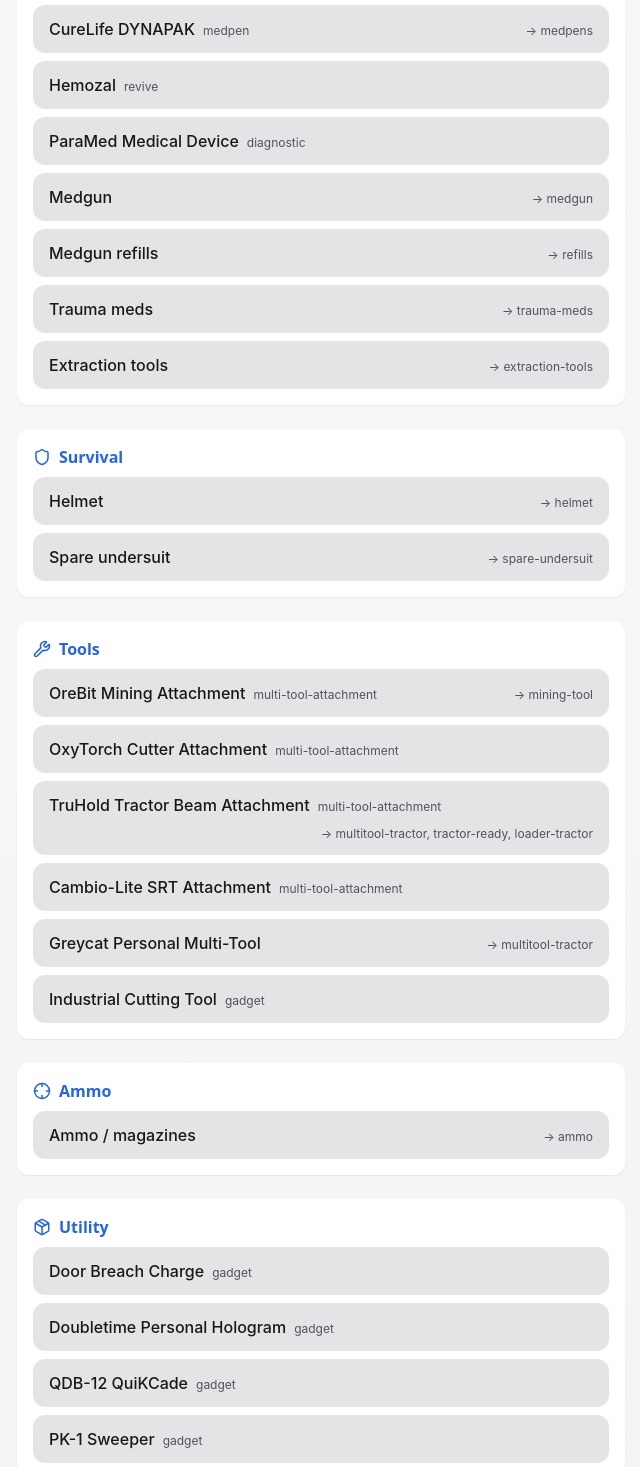
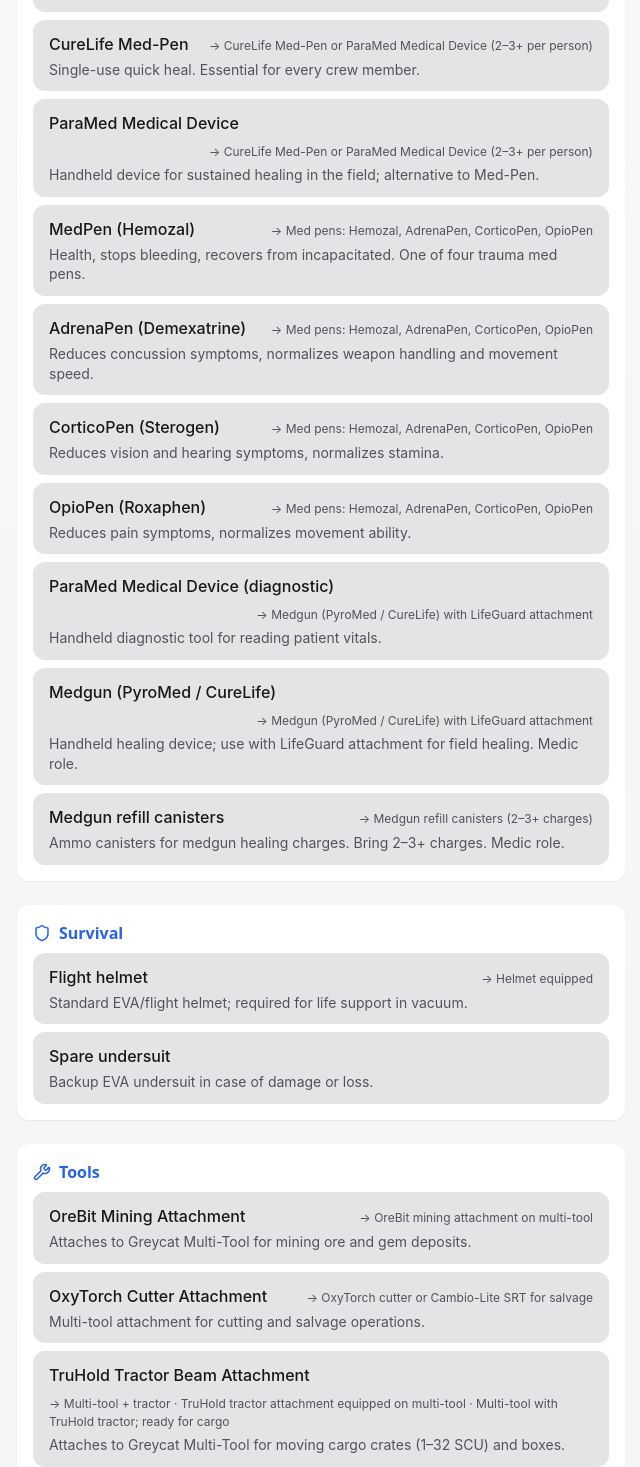
Before and after one commit to hugsndnugs/I-Swear-I-Packed-It, a React (Vite) app: page /equipment in a window 1280 px wide. Shown: the part 332-1799 px from the top of the page, without its empty margins (319-959 px from the left). Built offline with nearby package versions, Linux system fonts and the light colour scheme.

Commit message:
more overhauling

```diff
--- a/src/data/equipment.ts
+++ b/src/data/equipment.ts
@@ -14,6 +14,8 @@
   name: string
   category: EquipmentCategory
   subCategory?: string
+  /** Short in-world or gameplay clarification. Optional. */
+  description?: string
   roles?: CrewRole[]
   taskIds?: string[]
 }
@@ -28,34 +30,44 @@
   armor: 'Armor',
 }
 
-/** Canonical equipment catalog (multi-tool attachments, medical, gadgets). */
+/** Human-readable labels for subcategories. */
+export const SUB_CATEGORY_LABELS: Record<string, string> = {
+  'multi-tool-attachment': 'Multi-tool attachment',
+  medpen: 'Med pen',
+  diagnostic: 'Diagnostic',
+  revive: 'Revive',
+  gadget: 'Gadget',
+}
+
+/** Star Citizen equipment catalog (multi-tool attachments, medical, survival, gadgets). */
 export const equipmentCatalog: EquipmentItem[] = [
   // Multi-tool attachments (Greycat)
   {
     id: 'orebit-mining',
     name: 'OreBit Mining Attachment',
     category: 'tools',
-    subCategory: 'multi-tool-attachment',
+    description: 'Attaches to Greycat Multi-Tool for mining ore and gem deposits.',
     taskIds: ['mining-tool'],
   },
   {
     id: 'oxytorch-cutter',
     name: 'OxyTorch Cutter Attachment',
     category: 'tools',
-    subCategory: 'multi-tool-attachment',
+    description: 'Multi-tool attachment for cutting and salvage operations.',
+    taskIds: ['salvage-tool'],
   },
   {
     id: 'truhold-tractor',
     name: 'TruHold Tractor Beam Attachment',
     category: 'tools',
-    subCategory: 'multi-tool-attachment',
+    description: 'Attaches to Greycat Multi-Tool for moving cargo crates (1–32 SCU) and boxes.',
     taskIds: ['multitool-tractor', 'tractor-ready', 'loader-tractor'],
   },
   {
     id: 'lifeguard-medical',
     name: 'LifeGuard Medical Attachment',
     category: 'medical',
-    subCategory: 'multi-tool-attachment',
+    description: 'Multi-tool attachment for field healing. Medic role.',
     roles: ['medic'],
     taskIds: ['medgun'],
   },
@@ -63,125 +75,111 @@
     id: 'cambio-lite-srt',
     name: 'Cambio-Lite SRT Attachment',
     category: 'tools',
-    subCategory: 'multi-tool-attachment',
+    description: 'Specialized multi-tool attachment for repair and salvage.',
+    taskIds: ['salvage-tool'],
   },
   // Medical
   {
     id: 'medpen',
     name: 'CureLife Med-Pen',
     category: 'medical',
-    subCategory: 'medpen',
+    description: 'Single-use quick heal. Essential for every crew member.',
     taskIds: ['medpens'],
   },
   {
     id: 'dynapak',
-    name: 'CureLife DYNAPAK',
+    name: 'ParaMed Medical Device',
     category: 'medical',
-    subCategory: 'medpen',
+    description: 'Handheld device for sustained healing in the field; alternative to Med-Pen.',
     taskIds: ['medpens'],
   },
   {
     id: 'hemozal',
-    name: 'Hemozal',
+    name: 'MedPen (Hemozal)',
     category: 'medical',
-    subCategory: 'revive',
+    description: 'Health, stops bleeding, recovers from incapacitated. One of four trauma med pens.',
+    taskIds: ['trauma-meds'],
+  },
+  {
+    id: 'adrenapen',
+    name: 'AdrenaPen (Demexatrine)',
+    category: 'medical',
+    description: 'Reduces concussion symptoms, normalizes weapon handling and movement speed.',
+    taskIds: ['trauma-meds'],
+  },
+  {
+    id: 'corticopen',
+    name: 'CorticoPen (Sterogen)',
+    category: 'medical',
+    description: 'Reduces vision and hearing symptoms, normalizes stamina.',
+    taskIds: ['trauma-meds'],
+  },
+  {
+    id: 'opiopen',
+    name: 'OpioPen (Roxaphen)',
+    category: 'medical',
+    description: 'Reduces pain symptoms, normalizes movement ability.',
+    taskIds: ['trauma-meds'],
   },
   {
     id: 'paramed-device',
-    name: 'ParaMed Medical Device',
+    name: 'ParaMed Medical Device (diagnostic)',
     category: 'medical',
-    subCategory: 'diagnostic',
+    description: 'Handheld diagnostic tool for reading patient vitals.',
+    taskIds: ['medgun'],
   },
   {
     id: 'medgun',
-    name: 'Medgun',
+    name: 'Medgun (PyroMed / CureLife)',
     category: 'medical',
+    description: 'Handheld healing device; use with LifeGuard attachment for field healing. Medic role.',
     roles: ['medic'],
     taskIds: ['medgun'],
   },
   {
     id: 'medgun-refills',
-    name: 'Medgun refills',
+    name: 'Medgun refill canisters',
     category: 'medical',
+    description: 'Ammo canisters for medgun healing charges. Bring 2–3+ charges. Medic role.',
     roles: ['medic'],
     taskIds: ['refills'],
-  },
-  {
-    id: 'trauma-meds',
-    name: 'Trauma meds',
-    category: 'medical',
-    roles: ['medic'],
-    taskIds: ['trauma-meds'],
-  },
-  {
-    id: 'extraction-tools',
-    name: 'Extraction tools',
-    category: 'medical',
-    roles: ['medic'],
-    taskIds: ['extraction-tools'],
   },
   // Survival
   {
     id: 'helmet',
-    name: 'Helmet',
+    name: 'Flight helmet',
     category: 'survival',
+    description: 'Standard EVA/flight helmet; required for life support in vacuum.',
     taskIds: ['helmet'],
   },
   {
     id: 'spare-undersuit',
     name: 'Spare undersuit',
     category: 'survival',
-    taskIds: ['spare-undersuit'],
+    description: 'Backup EVA undersuit in case of damage or loss.',
   },
   // Tools (general)
   {
     id: 'personal-multitool',
     name: 'Greycat Personal Multi-Tool',
     category: 'tools',
+    description: 'Base multi-tool; use with tractor, mining, or cutting attachments.',
     taskIds: ['multitool-tractor'],
   },
-  {
-    id: 'industrial-cutting-tool',
-    name: 'Industrial Cutting Tool',
-    category: 'tools',
-    subCategory: 'gadget',
-  },
   // Gadgets (utility)
-  {
-    id: 'door-breach-charge',
-    name: 'Door Breach Charge',
-    category: 'utility',
-    subCategory: 'gadget',
-  },
-  {
-    id: 'doubletime-hologram',
-    name: 'Doubletime Personal Hologram',
-    category: 'utility',
-    subCategory: 'gadget',
-  },
-  {
-    id: 'qdb-12-shield',
-    name: 'QDB-12 QuiKCade',
-    category: 'utility',
-    subCategory: 'gadget',
-  },
-  {
-    id: 'pk-1-sweeper',
-    name: 'PK-1 Sweeper',
-    category: 'utility',
-    subCategory: 'gadget',
-  },
   {
     id: 'xdl-rangefinder',
     name: 'XDL Monocular Rangefinder',
     category: 'utility',
-    subCategory: 'gadget',
+    description: 'Rangefinding monocular for distance and targeting.',
+    taskIds: ['Gadget'],
   },
   // Ammo
   {
     id: 'ammo-magazines',
-    name: 'Ammo / magazines',
+    name: 'Ammo and magazines',
     category: 'ammo',
+    description: 'FPS weapon magazines; match weapon type. Ship weapon ammo as needed.',
     taskIds: ['ammo'],
   },
 ]
--- a/src/data/loadouts.ts
+++ b/src/data/loadouts.ts
@@ -16,35 +16,58 @@
 
 const loadoutByRole: Record<CrewRole, LoadoutItem[]> = {
   pilot: [
-    { id: 'pilot-helmet', label: 'Helmet', category: 'survival' },
-    { id: 'pilot-medpens', label: 'Medpens / basic meds', category: 'medical' },
-    { id: 'pilot-multitool', label: 'Multi-tool + tractor', category: 'tools' },
-    { id: 'pilot-ammo', label: 'Ammo / magazines', category: 'ammo' }
+    { id: 'pilot-helmet', label: 'Flight helmet', category: 'survival' },
+    {
+      id: 'pilot-medpens',
+      label: 'CureLife Med-Pen or ParaMed Medical Device (2–3+ per person)',
+      category: 'medical'
+    },
+    { id: 'pilot-multitool', label: 'Multi-tool with TruHold tractor', category: 'tools' },
+    { id: 'pilot-ammo', label: 'Ammo and magazines for FPS weapons; match weapon type', category: 'ammo' }
   ],
   gunner: [
-    { id: 'gunner-helmet', label: 'Helmet', category: 'survival' },
-    { id: 'gunner-medpens', label: 'Medpens', category: 'medical' },
-    { id: 'gunner-ammo', label: 'Ammo / magazines', category: 'ammo' },
-    { id: 'gunner-weapons', label: 'Weapons / sidearm', category: 'tools' }
+    { id: 'gunner-helmet', label: 'Flight helmet', category: 'survival' },
+    {
+      id: 'gunner-medpens',
+      label: 'CureLife Med-Pen or ParaMed Medical Device (2–3+ per person)',
+      category: 'medical'
+    },
+    { id: 'gunner-ammo', label: 'Ammo and magazines for FPS weapons; match weapon type', category: 'ammo' },
+    { id: 'gunner-weapons', label: 'Weapons and turret loadout; ammo topped', category: 'tools' }
   ],
   medic: [
-    { id: 'medic-helmet', label: 'Helmet', category: 'survival' },
-    { id: 'medic-medgun', label: 'Medgun', category: 'medical' },
-    { id: 'medic-refills', label: 'Refills', category: 'medical' },
-    { id: 'medic-trauma', label: 'Trauma meds', category: 'medical' },
-    { id: 'medic-extraction', label: 'Extraction tools', category: 'medical' },
-    { id: 'medic-multitool', label: 'Multi-tool', category: 'tools' }
+    { id: 'medic-helmet', label: 'Flight helmet', category: 'survival' },
+    {
+      id: 'medic-medgun',
+      label: 'Medgun (PyroMed / CureLife) with LifeGuard attachment',
+      category: 'medical'
+    },
+    { id: 'medic-refills', label: 'Medgun refill canisters (2–3+ charges)', category: 'medical' },
+    {
+      id: 'medic-trauma',
+      label: 'Med pens: Hemozal, AdrenaPen, CorticoPen, OpioPen',
+      category: 'medical'
+    },
+    { id: 'medic-multitool', label: 'Greycat Multi-Tool', category: 'tools' }
   ],
   escort: [
-    { id: 'escort-helmet', label: 'Helmet', category: 'survival' },
-    { id: 'escort-medpens', label: 'Medpens', category: 'medical' },
-    { id: 'escort-ammo', label: 'Ammo / magazines', category: 'ammo' },
-    { id: 'escort-weapons', label: 'Weapons', category: 'tools' }
+    { id: 'escort-helmet', label: 'Flight helmet', category: 'survival' },
+    {
+      id: 'escort-medpens',
+      label: 'CureLife Med-Pen or ParaMed Medical Device (2–3+ per person)',
+      category: 'medical'
+    },
+    { id: 'escort-ammo', label: 'Ammo and magazines for FPS weapons; match weapon type', category: 'ammo' },
+    { id: 'escort-weapons', label: 'Weapons, ammo, medpens, helmet; combat loadout', category: 'tools' }
   ],
   loader: [
-    { id: 'loader-helmet', label: 'Helmet', category: 'survival' },
-    { id: 'loader-medpens', label: 'Medpens', category: 'medical' },
-    { id: 'loader-tractor', label: 'Multi-tool + tractor', category: 'tools' }
+    { id: 'loader-helmet', label: 'Flight helmet', category: 'survival' },
+    {
+      id: 'loader-medpens',
+      label: 'CureLife Med-Pen or ParaMed Medical Device (2–3+ per person)',
+      category: 'medical'
+    },
+    { id: 'loader-tractor', label: 'Multi-tool with TruHold tractor; ready for cargo', category: 'tools' }
   ]
 }
 
--- a/src/data/tasks.ts
+++ b/src/data/tasks.ts
@@ -1,6 +1,13 @@
 import type { CrewRole } from './contexts'
 
-export type TaskSection = 'critical' | 'flight' | 'tools' | 'cargo' | 'medical' | 'crew'
+export type TaskSection =
+  | 'ship-readiness'
+  | 'critical'
+  | 'flight'
+  | 'tools'
+  | 'cargo'
+  | 'medical'
+  | 'crew'
 
 export interface TaskDefinition {
   id: string
@@ -10,9 +17,18 @@
   tags?: string[]
 }
 
-const SECTION_ORDER: TaskSection[] = ['critical', 'flight', 'tools', 'cargo', 'medical', 'crew']
+const SECTION_ORDER: TaskSection[] = [
+  'ship-readiness',
+  'critical',
+  'flight',
+  'tools',
+  'cargo',
+  'medical',
+  'crew'
+]
 
 export const SECTION_LABELS: Record<TaskSection, string> = {
+  'ship-readiness': 'Ship readiness',
   critical: 'Critical',
   flight: 'Flight',
   tools: 'Tools',
@@ -24,34 +40,94 @@
 export const SECTION_ORDER_LIST = SECTION_ORDER
 
 export const tasks: TaskDefinition[] = [
+  // Ship readiness (always included)
+  {
+    id: 'insurance-status',
+    label: 'Insurance valid; check expiry if needed',
+    section: 'ship-readiness'
+  },
+  {
+    id: 'claim-timer',
+    label: 'Ship retrieved or claim timer OK; expedite if needed',
+    section: 'ship-readiness'
+  },
   // Critical (always included)
   { id: 'helmet', label: 'Helmet equipped', section: 'critical' },
-  { id: 'medpens', label: 'Medpens / basic meds', section: 'critical' },
+  {
+    id: 'medpens',
+    label: 'CureLife Med-Pen or ParaMed Medical Device (2–3+ per person)',
+    section: 'critical'
+  },
   { id: 'multitool-tractor', label: 'Multi-tool + tractor', section: 'critical' },
-  { id: 'ammo', label: 'Ammo / magazines', section: 'critical' },
-  { id: 'spare-undersuit', label: 'Spare undersuit (optional)', section: 'critical' },
+  {
+    id: 'ammo',
+    label: 'Ammo and magazines for FPS weapons; match weapon type',
+    section: 'critical'
+  },
   // Flight
   { id: 'quantum-fuel', label: 'Quantum fuel check', section: 'flight' },
-  { id: 'insurance', label: 'Insurance / claim timer check', section: 'flight' },
   { id: 'spawn', label: 'Set spawn / imprint', section: 'flight' },
   { id: 'route', label: 'Route confirmed', section: 'flight' },
   // Tools
-  { id: 'tractor-ready', label: 'Tractor ready', section: 'tools' },
-  { id: 'mining-tool', label: 'Mining tool / attachment', section: 'tools', tags: ['mining'] },
-  { id: 'salvage-tool', label: 'Salvage tool / attachment', section: 'tools', tags: ['salvage'] },
+  {
+    id: 'tractor-ready',
+    label: 'TruHold tractor attachment equipped on multi-tool',
+    section: 'tools'
+  },
+  {
+    id: 'mining-tool',
+    label: 'OreBit mining attachment on multi-tool',
+    section: 'tools',
+    tags: ['mining']
+  },
+  {
+    id: 'salvage-tool',
+    label: 'OxyTorch cutter or Cambio-Lite SRT for salvage',
+    section: 'tools',
+    tags: ['salvage']
+  },
   // Cargo
-  { id: 'boxes', label: 'Boxes accounted for', section: 'cargo' },
+  { id: 'boxes', label: 'Cargo crates (1–32 SCU); count and stow', section: 'cargo' },
   { id: 'destination', label: 'Destination confirmed', section: 'cargo' },
   { id: 'landing-zone', label: 'Landing zone reviewed', section: 'cargo' },
   // Medical
-  { id: 'medgun', label: 'Medgun equipped', section: 'medical', roles: ['medic'] },
-  { id: 'refills', label: 'Refills loaded', section: 'medical', roles: ['medic'] },
-  { id: 'trauma-meds', label: 'Trauma meds stocked', section: 'medical', roles: ['medic'] },
-  { id: 'extraction-tools', label: 'Extraction tools ready', section: 'medical', roles: ['medic'] },
+  {
+    id: 'medgun',
+    label: 'Medgun (PyroMed / CureLife) with LifeGuard attachment',
+    section: 'medical',
+    roles: ['medic']
+  },
+  {
+    id: 'refills',
+    label: 'Medgun refill canisters (2–3+ charges)',
+    section: 'medical',
+    roles: ['medic']
+  },
+  {
+    id: 'trauma-meds',
+    label: 'Med pens: Hemozal, AdrenaPen, CorticoPen, OpioPen',
+    section: 'medical',
+    roles: ['medic']
+  },
   // Crew
   { id: 'crew-comms', label: 'Crew comms check', section: 'crew' },
   { id: 'crew-roles', label: 'Roles assigned', section: 'crew' },
-  { id: 'gunner-weapons', label: 'Weapons / turret ready', section: 'crew', roles: ['gunner'] },
-  { id: 'escort-kit', label: 'Escort kit ready', section: 'crew', roles: ['escort'] },
-  { id: 'loader-tractor', label: 'Loader tractor ready', section: 'crew', roles: ['loader'] }
+  {
+    id: 'gunner-weapons',
+    label: 'Weapons and turret loadout; ammo topped',
+    section: 'crew',
+    roles: ['gunner']
+  },
+  {
+    id: 'escort-kit',
+    label: 'Weapons, ammo, medpens, helmet; combat loadout',
+    section: 'crew',
+    roles: ['escort']
+  },
+  {
+    id: 'loader-tractor',
+    label: 'Multi-tool with TruHold tractor; ready for cargo',
+    section: 'crew',
+    roles: ['loader']
+  }
 ]
--- a/src/lib/generateChecklist.ts
+++ b/src/lib/generateChecklist.ts
@@ -22,7 +22,7 @@
 }
 
 function sectionsForOperation(op: OperationType): TaskSection[] {
-  const always: TaskSection[] = ['critical', 'flight']
+  const always: TaskSection[] = ['ship-readiness', 'critical', 'flight']
   switch (op) {
     case 'cargo-run':
       return [...always, 'tools', 'cargo', 'crew']
--- a/src/screens/Checklist.tsx
+++ b/src/screens/Checklist.tsx
@@ -2,7 +2,6 @@
 import { useNavigate, useLocation } from 'react-router-dom'
 import { CheckCheck, ChevronRight } from 'lucide-react'
 import type { ChecklistSection, ChecklistTask } from '../lib/generateChecklist'
-import CollapsibleSection from '../components/CollapsibleSection'
 import ProgressBar from '../components/ProgressBar'
 import {
   savePreset,
@@ -37,11 +36,42 @@
     return new Set(valid)
   })
 
+  const [activeSectionIndex, setActiveSectionIndex] = useState(0)
+  const [saveName, setSaveName] = useState('')
+  const [showSave, setShowSave] = useState(false)
+  const [exportCopied, setExportCopied] = useState(false)
+  const [showQr, setShowQr] = useState(false)
+  const [qrDataUrl, setQrDataUrl] = useState<string | null>(null)
+  const savePresetButtonRef = useRef<HTMLButtonElement>(null)
+  const modalRef = useRef<HTMLDivElement>(null)
+  const runRecordRef = useRef<{ completed: Set<string>; allTaskIds: string[] } | null>(null)
+  const tabListRef = useRef<HTMLDivElement>(null)
+  const tabRefsRef = useRef<(HTMLButtonElement | null)[]>([])
+
   useEffect(() => {
     if (!checklist) {
       navigate('/', { replace: true })
     }
   }, [checklist, navigate])
+
+  useEffect(() => {
+    if (checklist) setActiveSectionIndex(0)
+  }, [checklist])
+
+  useEffect(() => {
+    if (!checklist || checklist.sections.length === 0) return
+    const section = checklist.sections[activeSectionIndex]
+    if (!section) return
+    const taskIds = section.tasks.map((t) => t.id)
+    const allDoneInSection = taskIds.length > 0 && taskIds.every((id) => completed.has(id))
+    if (allDoneInSection && activeSectionIndex < checklist.sections.length - 1) {
+      const nextIndex = Math.min(activeSectionIndex + 1, checklist.sections.length - 1)
+      setActiveSectionIndex(nextIndex)
+      queueMicrotask(() => {
+        tabRefsRef.current[nextIndex]?.scrollIntoView({ behavior: 'smooth', block: 'nearest', inline: 'center' })
+      })
+    }
+  }, [checklist, activeSectionIndex, completed])
 
   useEffect(() => {
     if (!checklist || !state?.shipId || !state?.operationType || !state?.crewRoles) return
@@ -53,14 +83,6 @@
     })
   }, [completed, checklist, state?.shipId, state?.operationType, state?.crewRoles])
 
-  const [saveName, setSaveName] = useState('')
-  const [showSave, setShowSave] = useState(false)
-  const [exportCopied, setExportCopied] = useState(false)
-  const [showQr, setShowQr] = useState(false)
-  const [qrDataUrl, setQrDataUrl] = useState<string | null>(null)
-  const savePresetButtonRef = useRef<HTMLButtonElement>(null)
-  const modalRef = useRef<HTMLDivElement>(null)
-  const runRecordRef = useRef<{ completed: Set<string>; allTaskIds: string[] } | null>(null)
   if (checklist && context) {
     const allTaskIds = checklist.sections.flatMap((s) => s.tasks.map((t) => t.id))
     runRecordRef.current = { completed, allTaskIds }
@@ -199,7 +221,6 @@
     return { roleId, roleLabel, done, total, green }
   }).filter((r) => r.total > 0)
 
-  const criticalSectionId = criticalSection ? `section-${criticalSection.id}` : undefined
   const contextWarnings = state?.contextWarnings
 
   return (
@@ -224,11 +245,49 @@
         </div>
       )}
 
-      {criticalSectionId && (
-        <a href={`#${criticalSectionId}`} className="checklist-skip-link">
-          Skip to Critical
-        </a>
-      )}
+      <div
+        ref={tabListRef}
+        className="checklist-tabs"
+        role="tablist"
+        aria-label="Checklist sections"
+      >
+        {checklist.sections.map((section, idx) => {
+          const sectionTaskIds = section.tasks.map((t) => t.id)
+          const done = sectionTaskIds.filter((id) => completed.has(id)).length
+          const total = sectionTaskIds.length
+          const isActive = idx === activeSectionIndex
+          return (
+            <button
+              key={section.id}
+              ref={(el) => { tabRefsRef.current[idx] = el }}
+              type="button"
+              role="tab"
+              aria-selected={isActive}
+              aria-controls={`checklist-panel-${section.id}`}
+              id={`checklist-tab-${section.id}`}
+              tabIndex={isActive ? 0 : -1}
+              className={'checklist-tab' + (isActive ? ' checklist-tab--active' : '')}
+              onClick={() => setActiveSectionIndex(idx)}
+              onKeyDown={(e) => {
+                if (e.key === 'ArrowLeft' && idx > 0) {
+                  e.preventDefault()
+                  setActiveSectionIndex(idx - 1)
+                  tabRefsRef.current[idx - 1]?.focus()
+                } else if (e.key === 'ArrowRight' && idx < checklist.sections.length - 1) {
+                  e.preventDefault()
+                  setActiveSectionIndex(idx + 1)
+                  tabRefsRef.current[idx + 1]?.focus()
+                }
+              }}
+            >
+              <span className="checklist-tab-label">{section.label}</span>
+              <span className="checklist-tab-progress" aria-hidden>
+                {done}/{total}
+              </span>
+            </button>
+          )
+        })}
+      </div>
 
       {roleProgress.length > 0 && (
         <div
@@ -255,14 +314,19 @@
         </div>
       )}
 
-      {checklist.sections.map((section) => (
-        <CollapsibleSection
+      {checklist.sections.map((section, idx) => {
+        const isActive = idx === activeSectionIndex
+        return (
+          <div
             key={section.id}
-          sectionKey={section.id}
-          title={section.label}
-          defaultOpen={section.id === 'critical'}
-          alwaysOpen={section.id === 'critical'}
-          actions={
+            id={`checklist-panel-${section.id}`}
+            role="tabpanel"
+            aria-labelledby={`checklist-tab-${section.id}`}
+            hidden={!isActive}
+            className="checklist-panel"
+          >
+            <div className="checklist-panel-header">
+              <h2 className="checklist-panel-title">{section.label}</h2>
               <button
                 type="button"
                 className="checklist-mark-all btn-ghost"
@@ -272,8 +336,7 @@
                 <CheckCheck size={18} aria-hidden />
                 Mark all
               </button>
-          }
-        >
+            </div>
             <ul className="checklist-tasks">
               {section.tasks.map((task) => (
                 <TaskRow
@@ -284,8 +347,9 @@
                 />
               ))}
             </ul>
-        </CollapsibleSection>
-      ))}
+          </div>
+        )
+      })}
 
       <div className="checklist-actions">
         <button
--- a/src/screens/Equipment.css
+++ b/src/screens/Equipment.css
@@ -43,13 +43,26 @@
 
 .equipment-item {
   display: flex;
-  flex-wrap: wrap;
-  align-items: baseline;
-  gap: var(--space-2);
+  flex-direction: column;
+  gap: var(--space-1);
   padding: var(--space-3) var(--space-4);
   background: var(--surface2);
   border-radius: var(--radius);
   font-size: var(--text-base);
+}
+
+.equipment-item-main {
+  display: flex;
+  flex-wrap: wrap;
+  align-items: baseline;
+  gap: var(--space-2);
+}
+
+.equipment-item-desc {
+  font-size: var(--text-sm);
+  color: var(--text-muted);
+  margin: 0;
+  line-height: 1.4;
 }
 
 .equipment-item-name {
--- a/src/screens/Equipment.tsx
+++ b/src/screens/Equipment.tsx
@@ -2,9 +2,13 @@
 import {
   getEquipmentByCategory,
   EQUIPMENT_CATEGORY_LABELS,
+  SUB_CATEGORY_LABELS,
   type EquipmentCategory,
 } from '../data/equipment'
+import { tasks } from '../data/tasks'
 import './Equipment.css'
+
+const TASK_LABEL_BY_ID = Object.fromEntries(tasks.map((t) => [t.id, t.label]))
 
 const CATEGORY_ICONS: Record<EquipmentCategory, typeof Heart> = {
   medical: Heart,
@@ -33,7 +37,7 @@
     <div className="equipment">
       <h1 className="equipment-title">Equipment Reference</h1>
       <p className="equipment-desc">
-        In-world items and tools for pre-flight loadouts. Linked to checklist tasks where relevant.
+        Star Citizen in-world items and tools for pre-flight loadouts. Linked to checklist tasks where relevant.
       </p>
 
       {CATEGORY_ORDER.map((cat) => {
@@ -53,14 +57,24 @@
             <ul className="equipment-list">
               {items.map((item) => (
                 <li key={item.id} className="equipment-item">
+                  <div className="equipment-item-main">
                     <span className="equipment-item-name">{item.name}</span>
                     {item.subCategory && (
-                    <span className="equipment-item-sub">{item.subCategory}</span>
+                      <span className="equipment-item-sub">
+                        {SUB_CATEGORY_LABELS[item.subCategory] ?? item.subCategory}
+                      </span>
                     )}
                     {item.taskIds && item.taskIds.length > 0 && (
                       <span className="equipment-item-tasks" aria-label="Related checklist tasks">
-                      → {item.taskIds.join(', ')}
+                        →{' '}
+                        {item.taskIds
+                          .map((id) => TASK_LABEL_BY_ID[id] ?? id)
+                          .join(' · ')}
                       </span>
+                    )}
+                  </div>
+                  {item.description && (
+                    <p className="equipment-item-desc">{item.description}</p>
                   )}
                 </li>
               ))}
```
Also changed, not shown: src/screens/Checklist.css (+84 -9 lines), 2 other files (tests, documents, lock files or other folders). Lines whose indentation alone changed are shown as unchanged.
